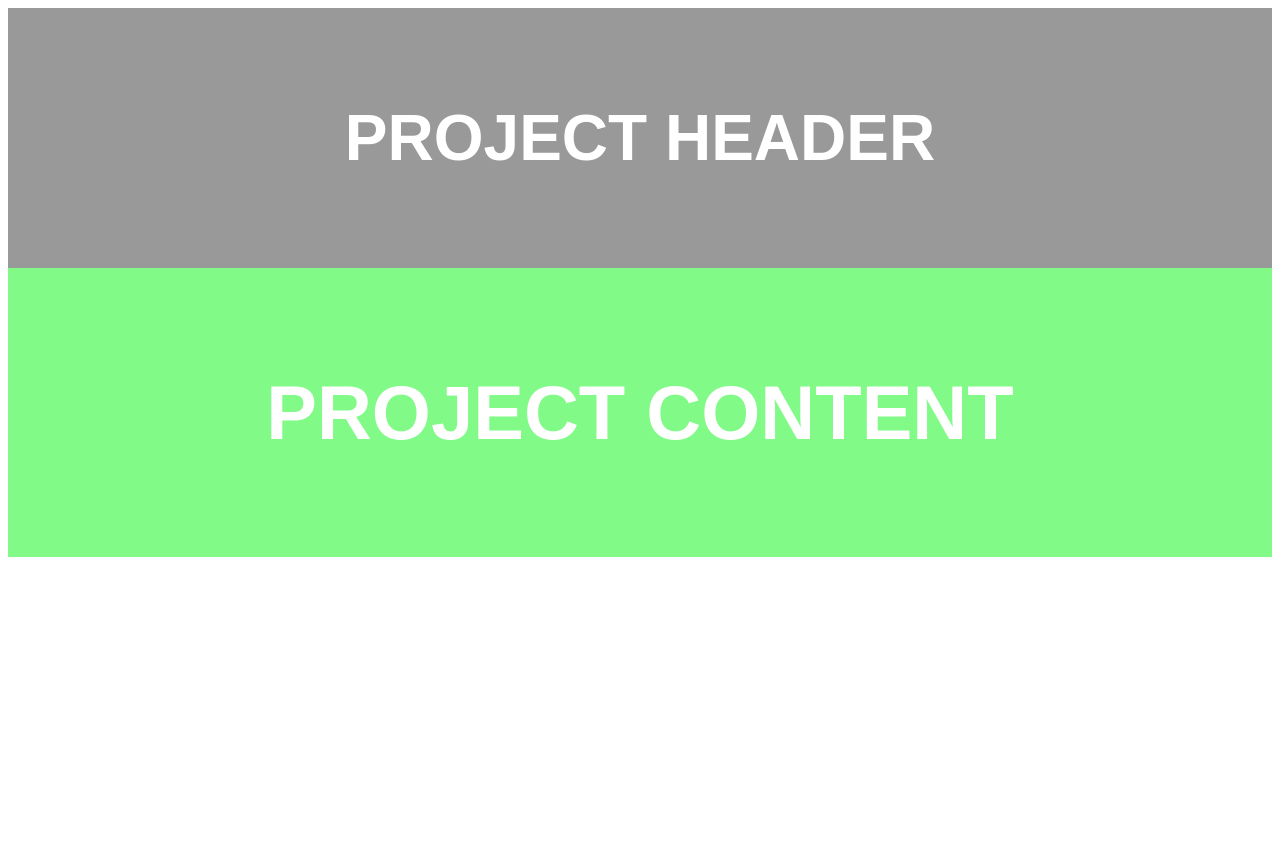
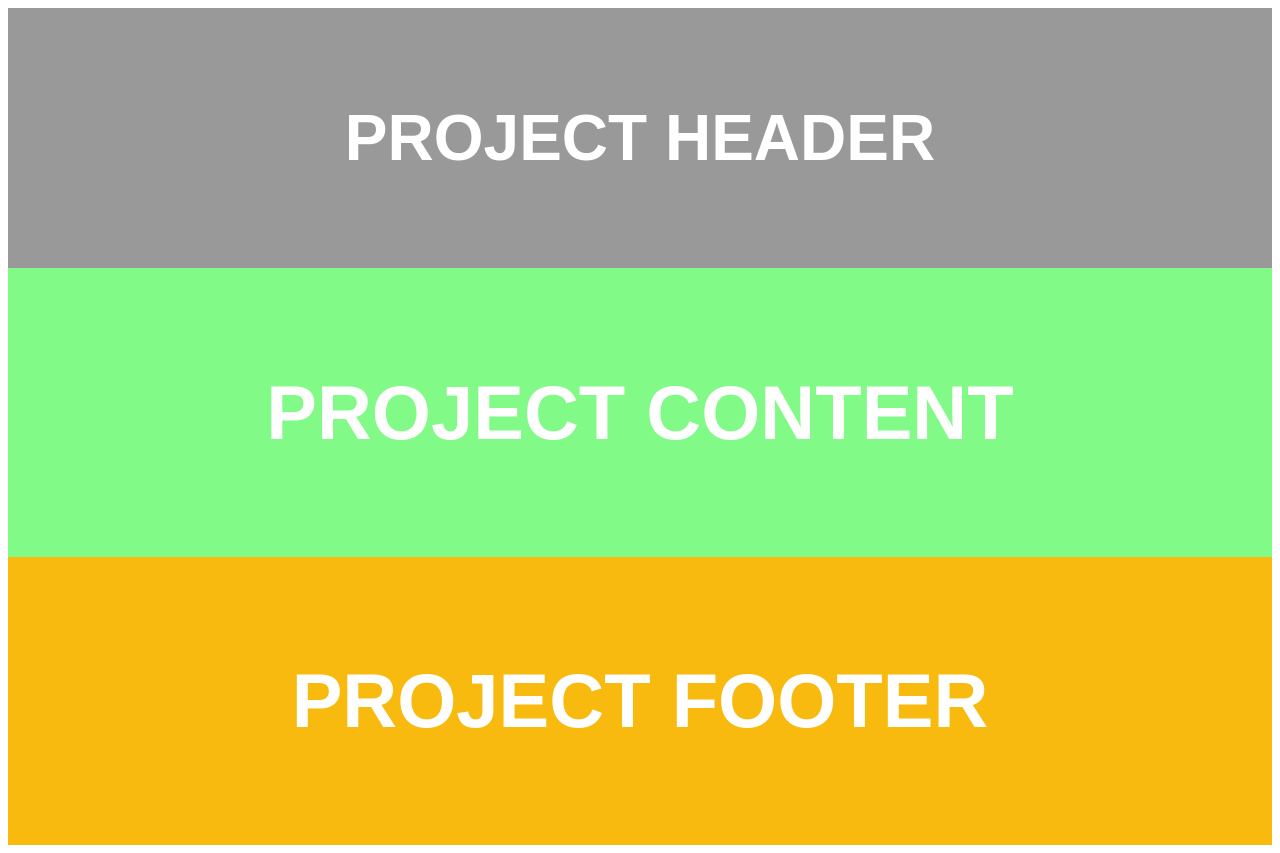
Before and after one commit to AlexVoloskov/remote-test, a plain HTML site: page index.html in a window 1280 px wide. Before the commit the page ends 800 px from the top, so only its background shows below. Drawn offline with Linux system fonts and the light colour scheme.

Commit message:
footer ready

```diff
--- a/index.html
+++ b/index.html
@@ -16,5 +16,9 @@
         <main class="main">
             <h1>PROJECT CONTENT</h1>
         </main>
+
+        <footer class="footer">
+            <h1>PROJECT FOOTER</h1>
+        </footer>
     </body>
 </html>
--- a/main.css
+++ b/main.css
@@ -15,3 +15,12 @@
     font-family: sans-serif;
     text-align: center;
 }
+
+.footer {
+   background: rgb(248, 186, 15);
+    padding: 50px 100px;
+    font-size: 38px;
+    color: #fff;
+    font-family: sans-serif;
+    text-align: center;
+}
```
